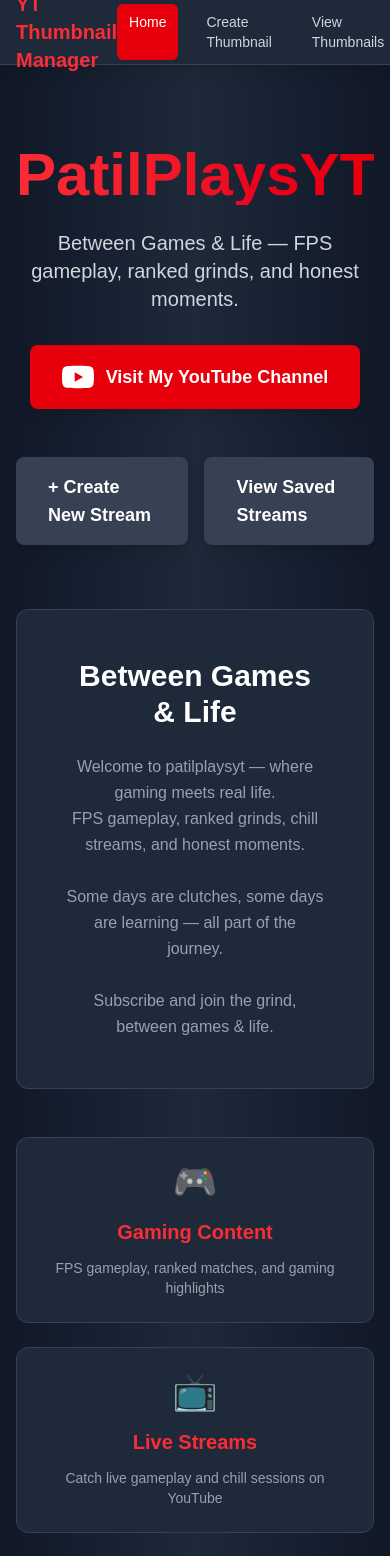
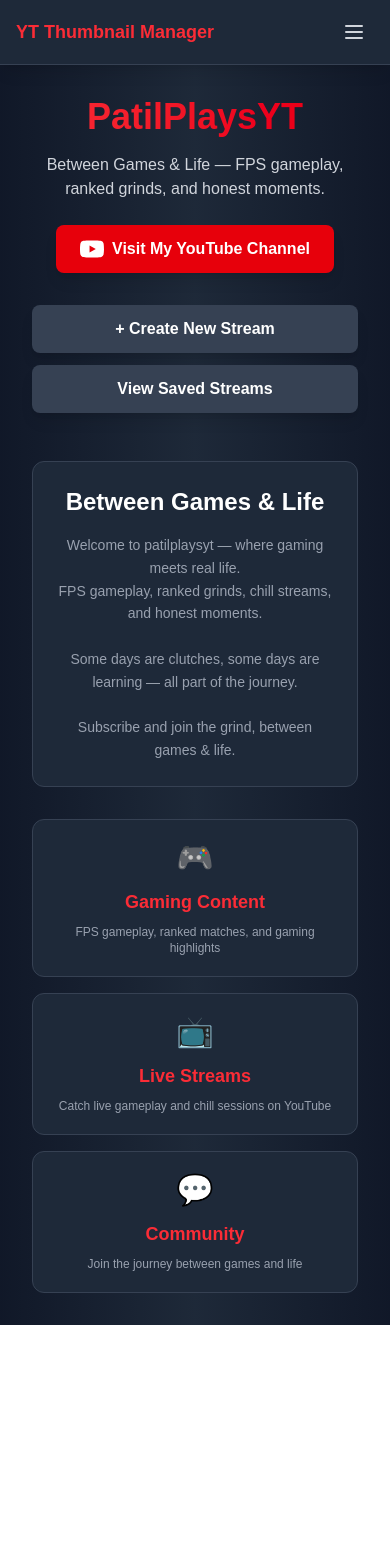
Before and after one commit to prafulpatil9966/youtube-thumbnail, a Next.js app: page / in a window 390 px wide. Shown: the top 1556 px of the page. After the commit the page ends 1325 px from the top, so only its background shows below. Built offline with nearby package versions, Linux system fonts and the light colour scheme.

Commit message:
mobile view handle

```diff
--- a/app/page.tsx
+++ b/app/page.tsx
@@ -4,25 +4,25 @@ import Link from 'next/link';
 export default function Home() {
   return (
     <div className="min-h-screen bg-linear-to-r from-gray-900 via-gray-800 to-gray-900">
-      <div className="max-w-6xl mx-auto px-4 py-20">
+      <div className="max-w-6xl mx-auto px-4 sm:px-6 lg:px-8 py-8 sm:py-12 md:py-20">
         {/* Hero Section */}
-        <div className="text-center mb-12">
-          <h1 className="text-6xl font-bold mb-6 bg-linear-to-r from-red-500 to-red-600 bg-clip-text text-transparent">
+        <div className="text-center mb-8 sm:mb-12">
+          <h1 className="text-4xl sm:text-5xl md:text-6xl font-bold mb-4 sm:mb-6 bg-linear-to-r from-red-500 to-red-600 bg-clip-text text-transparent">
             PatilPlaysYT
           </h1>
-          <p className="text-xl text-gray-300 mb-8 max-w-2xl mx-auto">
+          <p className="text-base sm:text-lg md:text-xl text-gray-300 mb-6 sm:mb-8 max-w-2xl mx-auto px-4">
             Between Games & Life — FPS gameplay, ranked grinds, and honest moments.
           </p>
 
           {/* YouTube Channel Link */}
-          <div className="mb-12">
+          <div className="mb-8 sm:mb-12">
             <a
               href="https://www.youtube.com/@PatilPlaysYT"
               target="_blank"
               rel="noopener noreferrer"
-              className="inline-flex items-center gap-3 bg-red-600 hover:bg-red-700 text-white font-bold py-4 px-8 rounded-lg text-lg transition duration-200 shadow-lg hover:shadow-xl"
+              className="inline-flex items-center gap-2 sm:gap-3 bg-red-600 hover:bg-red-700 text-white font-bold py-3 sm:py-4 px-6 sm:px-8 rounded-lg text-base sm:text-lg transition duration-200 shadow-lg hover:shadow-xl"
             >
-              <svg className="w-8 h-8" fill="currentColor" viewBox="0 0 24 24">
+              <svg className="w-6 h-6 sm:w-8 sm:h-8" fill="currentColor" viewBox="0 0 24 24">
                 <path d="M23.498 6.186a3.016 3.016 0 0 0-2.122-2.136C19.505 3.545 12 3.545 12 3.545s-7.505 0-9.377.505A3.017 3.017 0 0 0 .502 6.186C0 8.07 0 12 0 12s0 3.93.502 5.814a3.016 3.016 0 0 0 2.122 2.136c1.871.505 9.376.505 9.376.505s7.505 0 9.377-.505a3.015 3.015 0 0 0 2.122-2.136C24 15.93 24 12 24 12s0-3.93-.502-5.814zM9.545 15.568V8.432L15.818 12l-6.273 3.568z" />
               </svg>
               Visit My YouTube Channel
@@ -31,27 +31,27 @@ export default function Home() {
         </div>
 
         {/* Quick Actions */}
-        <div className="flex gap-4 justify-center mb-16">
+        <div className="flex flex-col sm:flex-row gap-3 sm:gap-4 justify-center mb-12 sm:mb-16 px-4">
           <Link
             href="/create"
-            className="bg-gray-700 hover:bg-gray-600 text-white font-bold py-4 px-8 rounded-lg text-lg transition duration-200 shadow-lg hover:shadow-xl"
+            className="bg-gray-700 hover:bg-gray-600 text-white font-bold py-3 sm:py-4 px-6 sm:px-8 rounded-lg text-base sm:text-lg transition duration-200 shadow-lg hover:shadow-xl text-center"
           >
             + Create New Stream
           </Link>
           <Link
             href="/dashboard"
-            className="bg-gray-700 hover:bg-gray-600 text-white font-bold py-4 px-8 rounded-lg text-lg transition duration-200 shadow-lg hover:shadow-xl"
+            className="bg-gray-700 hover:bg-gray-600 text-white font-bold py-3 sm:py-4 px-6 sm:px-8 rounded-lg text-base sm:text-lg transition duration-200 shadow-lg hover:shadow-xl text-center"
           >
             View Saved Streams
           </Link>
         </div>
 
         {/* About Section */}
-        <div className="bg-gray-800 rounded-xl border border-gray-700 p-12 text-center mb-12">
-          <h2 className="text-3xl font-bold mb-6 text-white">
+        <div className="bg-gray-800 rounded-xl border border-gray-700 p-6 sm:p-8 md:p-12 text-center mb-8 sm:mb-12 mx-4 sm:mx-0">
+          <h2 className="text-2xl sm:text-3xl font-bold mb-4 sm:mb-6 text-white">
             Between Games & Life
           </h2>
-          <p className="text-gray-400 max-w-2xl mx-auto leading-relaxed">
+          <p className="text-gray-400 max-w-2xl mx-auto leading-relaxed text-sm sm:text-base">
             Welcome to patilplaysyt — where gaming meets real life.<br />
             FPS gameplay, ranked grinds, chill streams, and honest moments.<br /><br />
             Some days are clutches, some days are learning — all part of the journey.<br /><br />
@@ -60,27 +60,27 @@ export default function Home() {
         </div>
 
         {/* Features */}
-        <div className="grid md:grid-cols-3 gap-6">
-          <div className="bg-gray-800 p-6 rounded-xl border border-gray-700 hover:border-red-500 transition text-center">
-            <div className="text-4xl mb-4">🎮</div>
-            <h3 className="text-xl font-bold mb-3 text-red-500">Gaming Content</h3>
-            <p className="text-gray-400 text-sm">
+        <div className="grid grid-cols-1 sm:grid-cols-2 md:grid-cols-3 gap-4 sm:gap-6 px-4 sm:px-0">
+          <div className="bg-gray-800 p-5 sm:p-6 rounded-xl border border-gray-700 hover:border-red-500 transition text-center">
+            <div className="text-3xl sm:text-4xl mb-3 sm:mb-4">🎮</div>
+            <h3 className="text-lg sm:text-xl font-bold mb-2 sm:mb-3 text-red-500">Gaming Content</h3>
+            <p className="text-gray-400 text-xs sm:text-sm">
               FPS gameplay, ranked matches, and gaming highlights
             </p>
           </div>
 
-          <div className="bg-gray-800 p-6 rounded-xl border border-gray-700 hover:border-red-500 transition text-center">
-            <div className="text-4xl mb-4">📺</div>
-            <h3 className="text-xl font-bold mb-3 text-red-500">Live Streams</h3>
-            <p className="text-gray-400 text-sm">
+          <div className="bg-gray-800 p-5 sm:p-6 rounded-xl border border-gray-700 hover:border-red-500 transition text-center">
+            <div className="text-3xl sm:text-4xl mb-3 sm:mb-4">📺</div>
+            <h3 className="text-lg sm:text-xl font-bold mb-2 sm:mb-3 text-red-500">Live Streams</h3>
+            <p className="text-gray-400 text-xs sm:text-sm">
               Catch live gameplay and chill sessions on YouTube
             </p>
           </div>
 
-          <div className="bg-gray-800 p-6 rounded-xl border border-gray-700 hover:border-red-500 transition text-center">
-            <div className="text-4xl mb-4">💬</div>
-            <h3 className="text-xl font-bold mb-3 text-red-500">Community</h3>
-            <p className="text-gray-400 text-sm">
+          <div className="bg-gray-800 p-5 sm:p-6 rounded-xl border border-gray-700 hover:border-red-500 transition text-center sm:col-span-2 md:col-span-1">
+            <div className="text-3xl sm:text-4xl mb-3 sm:mb-4">💬</div>
+            <h3 className="text-lg sm:text-xl font-bold mb-2 sm:mb-3 text-red-500">Community</h3>
+            <p className="text-gray-400 text-xs sm:text-sm">
               Join the journey between games and life
             </p>
           </div>
--- a/components/Navigation.tsx
+++ b/components/Navigation.tsx
@@ -1,9 +1,11 @@
 "use client";
 import Link from 'next/link';
 import { usePathname } from 'next/navigation';
+import { useState } from 'react';
 
 export default function Navigation() {
     const pathname = usePathname();
+    const [isMenuOpen, setIsMenuOpen] = useState(false);
 
     const navLinks = [
         { href: '/', label: 'Home' },
@@ -15,12 +17,15 @@ export default function Navigation() {
         <nav className="sticky top-0 z-50 bg-gray-800 border-b border-gray-700 shadow-lg">
             <div className="max-w-7xl mx-auto px-4 sm:px-6 lg:px-8">
                 <div className="flex items-center justify-between h-16">
+                    {/* Logo */}
                     <div className="flex items-center">
-                        <Link href="/" className="text-red-500 font-bold text-xl">
+                        <Link href="/" className="text-red-500 font-bold text-lg sm:text-xl">
                             YT Thumbnail Manager
                         </Link>
                     </div>
-                    <div className="flex space-x-4">
+
+                    {/* Desktop Navigation */}
+                    <div className="hidden md:flex space-x-4">
                         {navLinks.map((link) => (
                             <Link
                                 key={link.href}
@@ -35,8 +40,51 @@ export default function Navigation() {
                             </Link>
                         ))}
                     </div>
+
+                    {/* Mobile Menu Button */}
+                    <div className="md:hidden">
+                        <button
+                            onClick={() => setIsMenuOpen(!isMenuOpen)}
+                            className="text-gray-300 hover:text-white focus:outline-none focus:ring-2 focus:ring-red-500 rounded-md p-2"
+                            aria-label="Toggle menu"
+                        >
+                            {isMenuOpen ? (
+                                // X Icon
+                                <svg className="h-6 w-6" fill="none" viewBox="0 0 24 24" stroke="currentColor">
+                                    <path strokeLinecap="round" strokeLinejoin="round" strokeWidth={2} d="M6 18L18 6M6 6l12 12" />
+                                </svg>
+                            ) : (
+                                // Hamburger Icon
+                                <svg className="h-6 w-6" fill="none" viewBox="0 0 24 24" stroke="currentColor">
+                                    <path strokeLinecap="round" strokeLinejoin="round" strokeWidth={2} d="M4 6h16M4 12h16M4 18h16" />
+                                </svg>
+                            )}
+                        </button>
+                    </div>
                 </div>
             </div>
+
+            {/* Mobile Menu */}
+            {isMenuOpen && (
+                <div className="md:hidden bg-gray-800 border-t border-gray-700">
+                    <div className="px-2 pt-2 pb-3 space-y-1">
+                        {navLinks.map((link) => (
+                            <Link
+                                key={link.href}
+                                href={link.href}
+                                onClick={() => setIsMenuOpen(false)}
+                                className={`block px-3 py-2 rounded-md text-base font-medium transition ${
+                                    pathname === link.href
+                                        ? 'bg-red-600 text-white'
+                                        : 'text-gray-300 hover:bg-gray-700 hover:text-white'
+                                }`}
+                            >
+                                {link.label}
+                            </Link>
+                        ))}
+                    </div>
+                </div>
+            )}
         </nav>
     );
 }
```
Also changed, not shown: app/create/page.tsx (+10 -10 lines), app/dashboard/page.tsx (+20 -20 lines).
